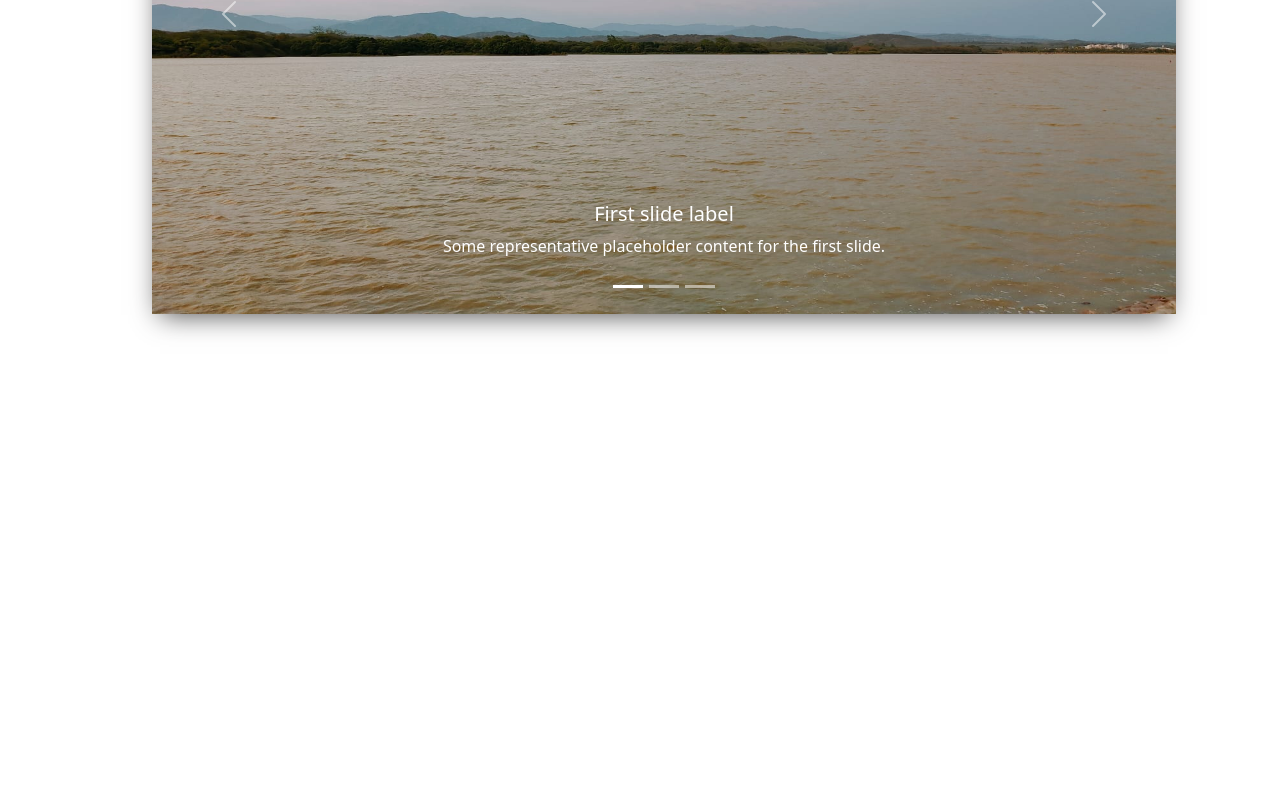
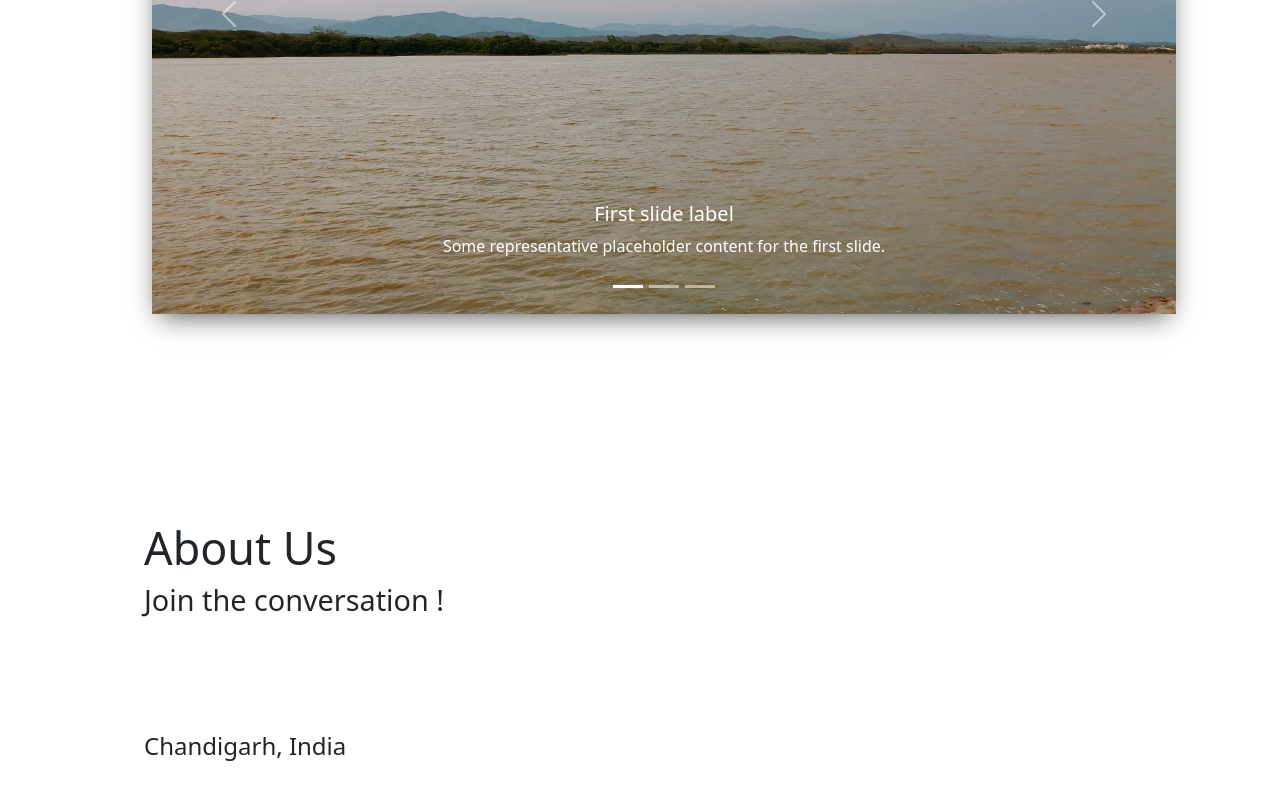
Before and after one commit to vivekk-tiwari/LOCALE, a React (Create React App) app: page / in a window 1280 px wide. Shown: the part 3202-4002 px from the top of the page. Before the commit the page ends 3596 px from the top, so only its background shows below. Built offline with nearby package versions, Linux system fonts and the light colour scheme.

Commit message:
update About Component

```diff
--- a/public/styles.css
+++ b/public/styles.css
@@ -243,3 +243,29 @@ body{
 #photogallery_text{
     font-size: 2.8em;
 }
+
+
+/* ABOUT COMPONENT CSS */
+.about_main{
+    margin: 3em;
+    margin-left: 18%;
+    margin-top: 25%;
+    display: grid;
+    grid-template-columns: auto;
+}
+#about_text{
+    font-size: 2.8em;
+    margin-bottom: 0;
+    height: 8vh;
+}
+#about_text_2{
+    font-size: 1.8em;
+}
+.about_heading_2{
+
+}
+#about_text_3{
+    margin-top: 15%;
+    font-size: 1.5em;
+
+}
--- /dev/null
+++ b/src/components/About.jsx
@@ -0,0 +1,19 @@
+import React from 'react';
+
+function About (){
+    return (
+        <>
+        <div className="about_main">
+            <div className="about_heading">
+                <p id="about_text">About Us</p>
+                <p id="about_text_2">Join the conversation !</p>
+            </div>
+            <div className="about_heading_2">
+                <p id="about_text_3">Chandigarh, India</p>
+            </div>
+        </div>
+        </>
+    );
+}
+
+export default About;
--- a/src/components/App.jsx
+++ b/src/components/App.jsx
@@ -4,6 +4,7 @@ import Navbar from "./Navbar";
 import Explore from "./Explore";
 import Places from "./Places";
 import PhotoGallery from "./Photo_Gallery";
+import About from "./About";
 
 
 function App() {
@@ -14,6 +15,7 @@ function App() {
       <Explore/>
       <Places/>
       <PhotoGallery/>
+      <About/>
     </div>
   );
 }
```
